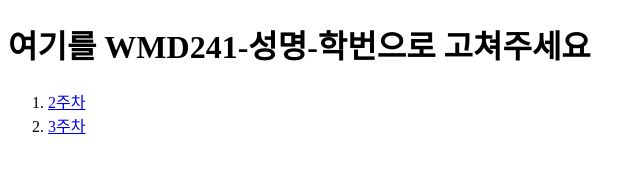
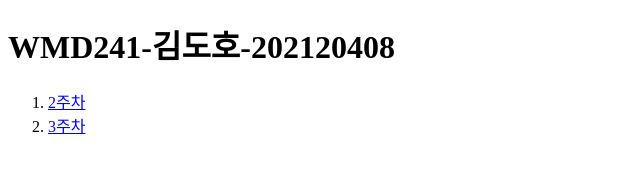
Before and after one commit to walnut0123/WMD241_202120408, a plain HTML site: page index.html in a window 1280 px wide. Shown: the whole page, without its empty margins (0-644 px from the left). Drawn offline with Linux system fonts and the light colour scheme.

Commit message:
첫 페이지 수정

```diff
--- a/index.html
+++ b/index.html
@@ -3,10 +3,10 @@
   <head>
     <meta charset="UTF-8" />
     <meta name="viewport" content="width=device-width, initial-scale=1.0" />
-    <title>여기를 WMD241-성명-학번으로 고쳐주세요</title>
+    <title>WMD241-김도호-202120408</title>
   </head>
   <body>
-    <h1>여기를 WMD241-성명-학번으로 고쳐주세요</h1>
+    <h1>WMD241-김도호-202120408</h1>
     <ol>
       <li><a href="./src/w2/index.html">2주차</a></li>
       <li><a href="./src/w3/index.html">3주차</a></li>
```
